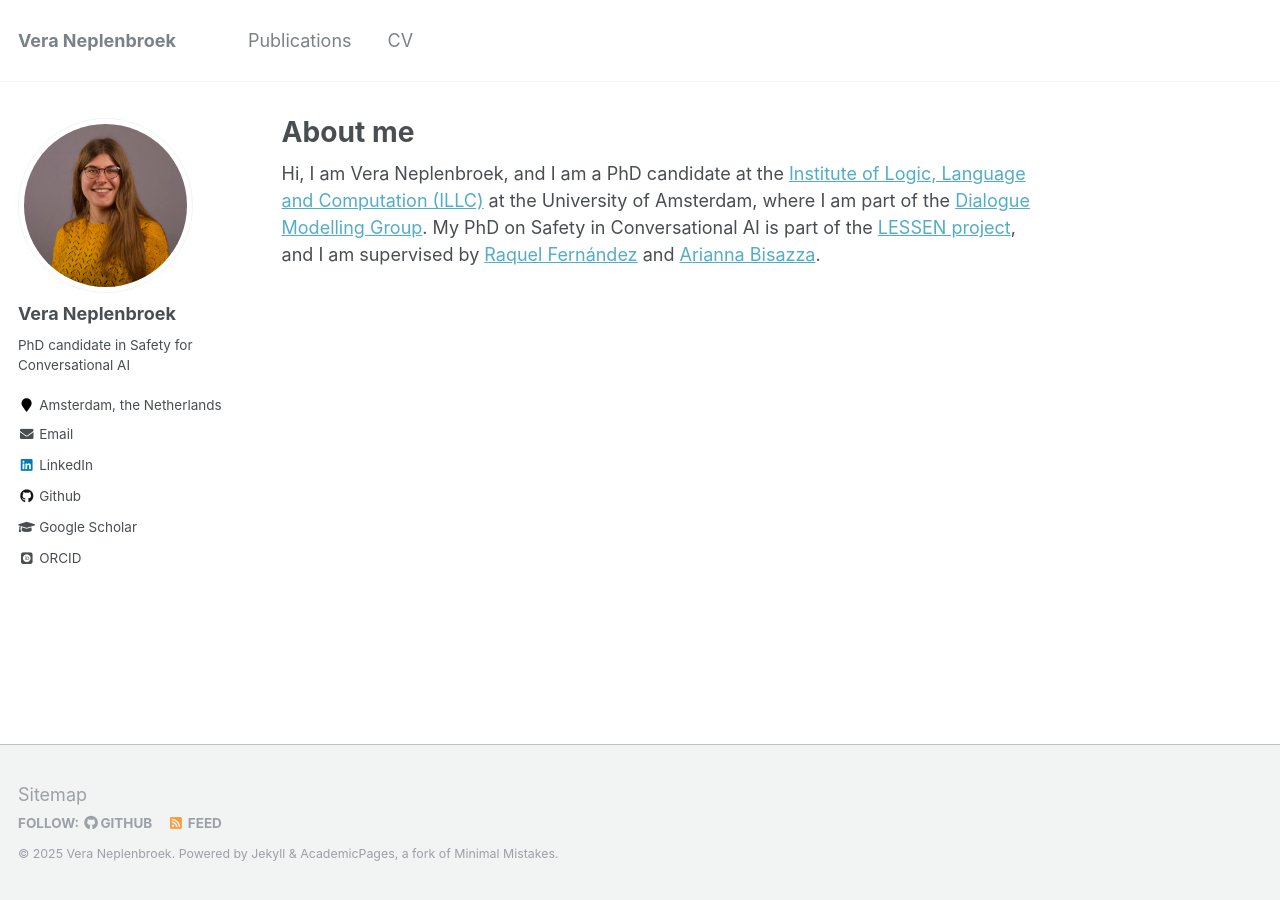
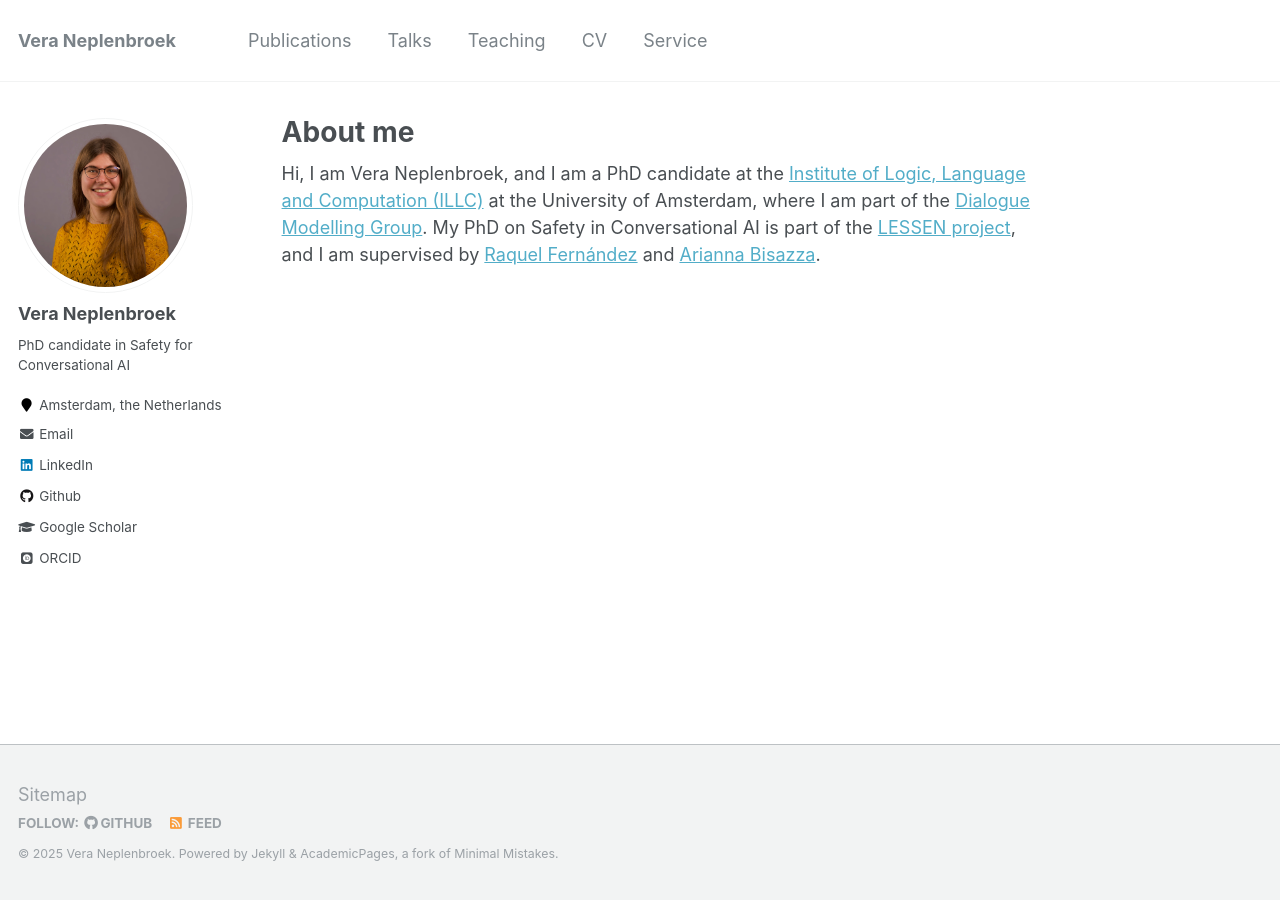
Before and after one commit to Veranep/Veranep.github.io, a Jekyll site: the page built from _pages/about.md, in a window 1280 px wide. Built offline with Jekyll 4.4.1, drawn with Linux system fonts in a browser that asks for light colours; some web fonts are replaced; part of the change alters nothing that is shown.

Commit message:
Update navigation.yml

```diff
--- a/_data/navigation.yml
+++ b/_data/navigation.yml
@@ -3,11 +3,11 @@ main:
   - title: "Publications"
     url: /publications/
 
-  # - title: "Talks"
-  #   url: /talks/
+  - title: "Talks"
+    url: /talks/
 
-  # - title: "Teaching"
-  #   url: /teaching/
+  - title: "Teaching"
+    url: /teaching/
 
 
   # - title: "Portfolio"
@@ -19,5 +19,5 @@ main:
   - title: "CV"
     url: /cv/
 
-  # - title: "Guide"
-  #   url: /markdown/
+  - title: "Service"
+    url: /markdown/
```
